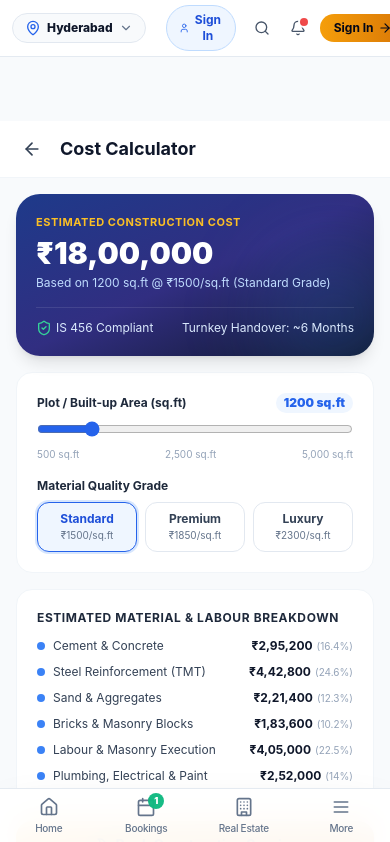
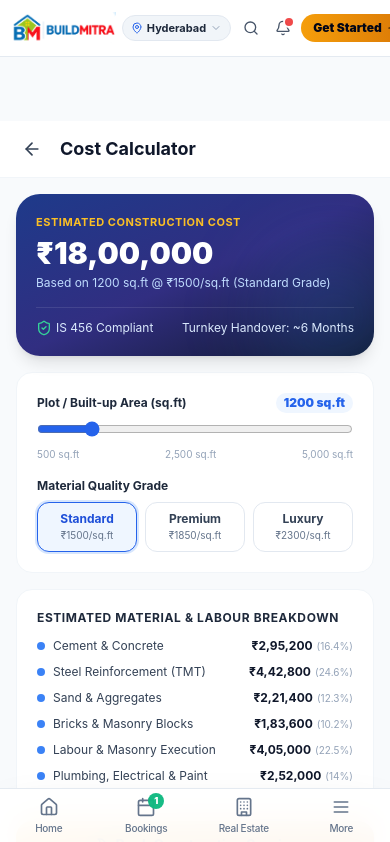
Before and after one commit to shaikmuzammil2905/build-mitra, a React (Vite) app: page /calculator in a window 390 px wide. Shown: the top 842 px of the page. Built offline with nearby package versions, Linux system fonts and the light colour scheme.

Commit message:
fix: remove empty sky gap in mobile hero section and refine mobile top header bar with grand unclipped layout

```diff
--- a/src/components/CustomerHeader.tsx
+++ b/src/components/CustomerHeader.tsx
@@ -7,17 +7,7 @@ import {
   ChevronDown,
   User,
   Search,
-  ShieldAlert,
-  Briefcase,
   Check,
-  X,
-  Smartphone,
-  Home,
-  Wrench,
-  Building,
-  Layers,
-  Calculator,
-  Calendar,
   ArrowRight,
   LogOut
 } from 'lucide-react';
@@ -50,21 +40,30 @@ export const CustomerHeader: React.FC = () => {
 
   return (
     <header className="sticky top-0 z-40 bg-white/95 backdrop-blur-md border-b border-slate-200/90 shadow-2xs">
-      <div className="max-w-7xl mx-auto px-3 sm:px-6 lg:px-8">
+      <div className="max-w-7xl mx-auto px-2.5 sm:px-6 lg:px-8">
 
-        {/* Top App Bar */}
-        <div className="flex items-center justify-between h-14 sm:h-16 gap-2">
+        {/* Top App Bar - Grand & Responsive */}
+        <div className="flex items-center justify-between h-14 sm:h-16 gap-1.5 sm:gap-3">
 
-          {/* Left: Location Dropdown (per image copy 14.png Screen 5) */}
-          <div className="flex items-center gap-2">
+          {/* Left: Brand Logo + Location Selector */}
+          <div className="flex items-center gap-1.5 sm:gap-2.5 shrink-0">
+            <Link to="/" className="flex items-center gap-1.5 group shrink-0" title="BuildMitra Home">
+              <img
+                src="/assets/logo.png"
+                alt="BuildMitra Logo"
+                className="h-8 sm:h-9 w-auto object-contain transition-transform group-hover:scale-105"
+              />
+            </Link>
+
             <div className="relative">
               <button
                 onClick={() => setCityDropdownOpen(!cityDropdownOpen)}
-                className="flex items-center gap-1.5 text-xs sm:text-sm font-extrabold text-slate-900 bg-slate-50 hover:bg-slate-100 px-3 py-1.5 rounded-full border border-slate-200 transition-colors"
+                className="flex items-center gap-1 text-[11px] sm:text-xs font-bold text-slate-800 bg-slate-100 hover:bg-slate-200 px-2 sm:px-2.5 py-1 sm:py-1.5 rounded-full border border-slate-200 transition-colors"
+                title="Change Location"
               >
-                <MapPin className="w-4 h-4 text-blue-600 shrink-0" />
-                <span>{selectedCity}</span>
-                <ChevronDown className="w-3.5 h-3.5 text-slate-500" />
+                <MapPin className="w-3 h-3 sm:w-3.5 sm:h-3.5 text-blue-600 shrink-0" />
+                <span className="max-w-[65px] sm:max-w-none truncate">{selectedCity}</span>
+                <ChevronDown className="w-3 h-3 text-slate-400" />
               </button>
 
               {cityDropdownOpen && (
@@ -88,11 +87,6 @@ export const CustomerHeader: React.FC = () => {
                 </div>
               )}
             </div>
-
-            {/* Brand Logo on Desktop & Mobile */}
-            <Link to="/" className="flex items-center gap-2 ml-1">
-              <img src="/assets/logo.png" alt="BuildMitra" className="h-8 sm:h-9 w-auto object-contain" />
-            </Link>
           </div>
 
           {/* Center: Desktop Navigation Links */}
@@ -169,58 +163,30 @@ export const CustomerHeader: React.FC = () => {
             </Link>
           </nav>
 
-          {/* Right: Quick Portals Switcher + Notifications + Profile */}
-          <div className="flex items-center gap-2">
+          {/* Right: Search + Notifications + Grand User Sign / Get Started CTA */}
+          <div className="flex items-center gap-1 sm:gap-2 shrink-0">
 
-            {/* Sign In / Register / Sign Out Option in that section (Hiding Partner Portal per user request) */}
-            <div className="flex items-center gap-1.5 mr-1">
-              {currentUser.isLoggedIn ? (
-                <button
-                  onClick={logoutUser}
-                  className="inline-flex items-center gap-1 px-3 py-1.5 rounded-full text-xs font-bold text-red-600 bg-red-50 hover:bg-red-100 border border-red-200 transition-colors shadow-2xs"
-                  title="Sign Out of BuildMitra"
-                >
-                  <LogOut className="w-3.5 h-3.5" />
-                  <span className="hidden sm:inline">Sign Out</span>
-                  <span className="sm:hidden">Logout</span>
-                </button>
-              ) : (
-                <button
-                  onClick={() => {
-                    setAuthStep('login');
-                    setAuthModalOpen(true);
-                  }}
-                  className="inline-flex items-center gap-1 px-3 py-1.5 rounded-full text-xs font-bold text-blue-700 bg-blue-50 hover:bg-blue-100 border border-blue-200 transition-colors shadow-2xs"
-                  title="Sign In or Register"
-                >
-                  <User className="w-3.5 h-3.5 text-blue-600" />
-                  <span className="hidden sm:inline">Sign In / Register</span>
-                  <span className="sm:hidden">Sign In</span>
-                </button>
-              )}
-            </div>
-
-            {/* Search Trigger Icon (exact to user uploaded reference) */}
+            {/* Search Trigger */}
             <button
               onClick={() => {
                 navigate('/');
                 const inputEl = document.querySelector('input[type="text"]') as HTMLInputElement;
                 if (inputEl) inputEl.focus();
               }}
-              className="p-1.5 sm:p-2 text-slate-600 hover:text-blue-600 hover:bg-slate-100 rounded-full transition-colors"
+              className="p-1.5 text-slate-600 hover:text-blue-600 hover:bg-slate-100 rounded-full transition-colors"
               title="Search Services"
             >
-              <Search className="w-4 h-4 sm:w-5 sm:h-5" />
+              <Search className="w-4 h-4 sm:w-4.5 sm:h-4.5" />
             </button>
 
             {/* Notifications Bell */}
             <div className="relative">
               <button
                 onClick={() => setNotifDropdownOpen(!notifDropdownOpen)}
-                className="relative p-1.5 sm:p-2 rounded-full text-slate-600 hover:text-blue-600 hover:bg-slate-100 transition-colors"
+                className="relative p-1.5 rounded-full text-slate-600 hover:text-blue-600 hover:bg-slate-100 transition-colors"
                 title="Notifications"
               >
-                <Bell className="w-4 h-4 sm:w-5 sm:h-5" />
+                <Bell className="w-4 h-4 sm:w-4.5 sm:h-4.5" />
                 {unreadCount > 0 && (
                   <span className="absolute top-1 right-1 w-2 h-2 bg-red-500 rounded-full ring-2 ring-white animate-pulse"></span>
                 )}
@@ -252,16 +218,39 @@ export const CustomerHeader: React.FC = () => {
               )}
             </div>
 
-            {/* User Sign / Get Started Button in BOTH Mobile & Desktop (Exact to uploaded screenshot) */}
+            {/* Desktop Only: Secondary Sign Out / Sign In text button */}
             {currentUser.isLoggedIn ? (
-              <div className="flex items-center gap-1.5 sm:gap-2">
+              <button
+                onClick={logoutUser}
+                className="hidden md:inline-flex items-center gap-1 px-3 py-1.5 rounded-full text-xs font-bold text-red-600 bg-red-50 hover:bg-red-100 border border-red-200 transition-colors"
+                title="Sign Out completely"
+              >
+                <LogOut className="w-3.5 h-3.5" />
+                <span>Sign Out</span>
+              </button>
+            ) : (
+              <button
+                onClick={() => {
+                  setAuthStep('login');
+                  setAuthModalOpen(true);
+                }}
+                className="hidden md:inline-flex items-center gap-1 px-3 py-1.5 rounded-full text-xs font-bold text-blue-700 bg-blue-50 hover:bg-blue-100 border border-blue-200 transition-colors"
+              >
+                <User className="w-3.5 h-3.5 text-blue-600" />
+                <span>Sign In / Register</span>
+              </button>
+            )}
+
+            {/* Grand Action Button (Mobile & Desktop) */}
+            {currentUser.isLoggedIn ? (
+              <div className="flex items-center gap-1 sm:gap-1.5">
                 <Link
                   to="/profile"
-                  className="flex items-center gap-1.5 bg-slate-100 hover:bg-slate-200 text-slate-800 text-xs font-bold px-2 sm:px-2.5 py-1 rounded-full border border-slate-200 transition-colors"
+                  className="flex items-center gap-1 bg-slate-100 hover:bg-slate-200 p-0.5 sm:px-2.5 sm:py-1 rounded-full border border-slate-200 transition-colors"
                   title="View Profile"
                 >
-                  <img src={currentUser.avatar} alt={currentUser.name} className="w-5 h-5 rounded-full object-cover border border-blue-500" />
-                  <span className="hidden md:inline max-w-[80px] truncate">{currentUser.name}</span>
+                  <img src={currentUser.avatar} alt={currentUser.name} className="w-6 h-6 rounded-full object-cover border border-blue-500" />
+                  <span className="hidden sm:inline text-xs font-bold text-slate-800 max-w-[70px] truncate">{currentUser.name}</span>
                 </Link>
 
                 <button
@@ -269,21 +258,21 @@ export const CustomerHeader: React.FC = () => {
                     setAuthStep('welcome');
                     setAuthModalOpen(true);
                   }}
-                  className="inline-flex items-center gap-1 bg-gradient-to-r from-amber-500 to-amber-600 hover:from-amber-600 hover:to-amber-700 text-slate-950 font-bold text-xs sm:text-sm px-3 sm:px-4 py-1.5 sm:py-2 rounded-full shadow-xs hover:shadow-sm transition-all active:scale-95 shrink-0"
+                  className="inline-flex items-center gap-1 bg-gradient-to-r from-amber-500 to-amber-600 hover:from-amber-600 hover:to-amber-700 text-slate-950 font-black text-[11px] sm:text-xs px-2.5 sm:px-3.5 py-1.5 rounded-full shadow-xs active:scale-95 whitespace-nowrap"
                 >
                   <span>Get Started</span>
-                  <ArrowRight className="w-3.5 h-3.5" />
+                  <ArrowRight className="w-3 h-3" />
                 </button>
               </div>
             ) : (
               <button
                 onClick={() => {
-                  setAuthStep('login');
+                  setAuthStep('welcome');
                   setAuthModalOpen(true);
                 }}
-                className="inline-flex items-center gap-1 sm:gap-1.5 bg-gradient-to-r from-amber-500 to-amber-600 hover:from-amber-600 hover:to-amber-700 text-slate-950 font-bold text-xs sm:text-sm px-3.5 sm:px-4 py-1.5 sm:py-2 rounded-full shadow-xs hover:shadow-sm transition-all active:scale-95 shrink-0"
+                className="inline-flex items-center gap-1 bg-gradient-to-r from-amber-500 to-amber-600 hover:from-amber-600 hover:to-amber-700 text-slate-950 font-black text-xs sm:text-sm px-3 sm:px-4 py-1.5 sm:py-2 rounded-full shadow-xs active:scale-95 whitespace-nowrap"
               >
-                <span>Sign In</span>
+                <span>Get Started</span>
                 <ArrowRight className="w-3.5 h-3.5" />
               </button>
             )}
```
Also changed, not shown: src/components/HeroSection.tsx (+8 -8 lines).
